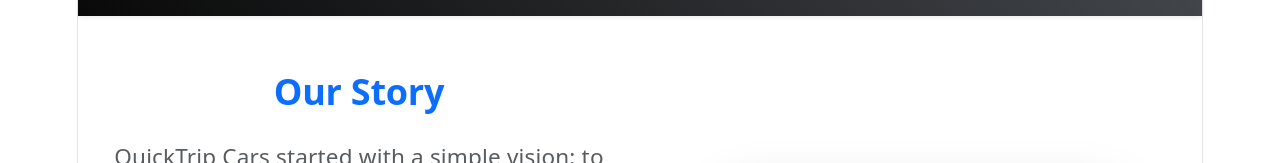
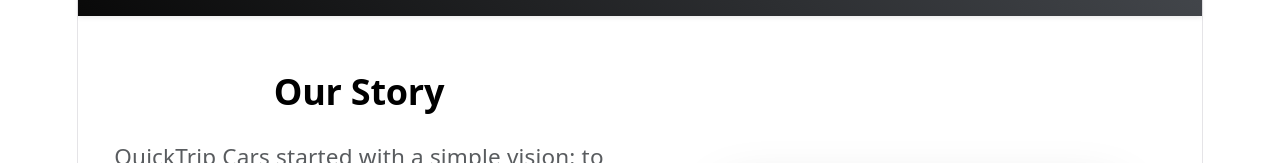
Before and after one commit to devdilshan2025/car_rental_frontend, a React (Vite) app: page /about in a window 1280 px wide. Shown: the part 359-522 px from the top of the page. Built offline with nearby package versions, Linux system fonts and the light colour scheme.

Commit message:
Updated about page

```diff
--- a/src/pages/About.jsx
+++ b/src/pages/About.jsx
@@ -16,7 +16,7 @@ const About = () => {
                 {/* --- Our Story Section --- */}
                 <div className="row align-items-center mb-5 pb-4">
                     <div className="col-md-6">
-                        <h2 className="text-primary fw-bold mb-4">Our Story</h2>
+                        <h2 className="text-black fw-bold mb-4">Our Story</h2>
                         <p className="text-muted fs-5 lh-base">
                             QuickTrip Cars started with a simple vision: to revolutionize the car rental experience in Sri Lanka.
                             We realized that finding a reliable, high-quality vehicle at an affordable price was often a hassle.
```
